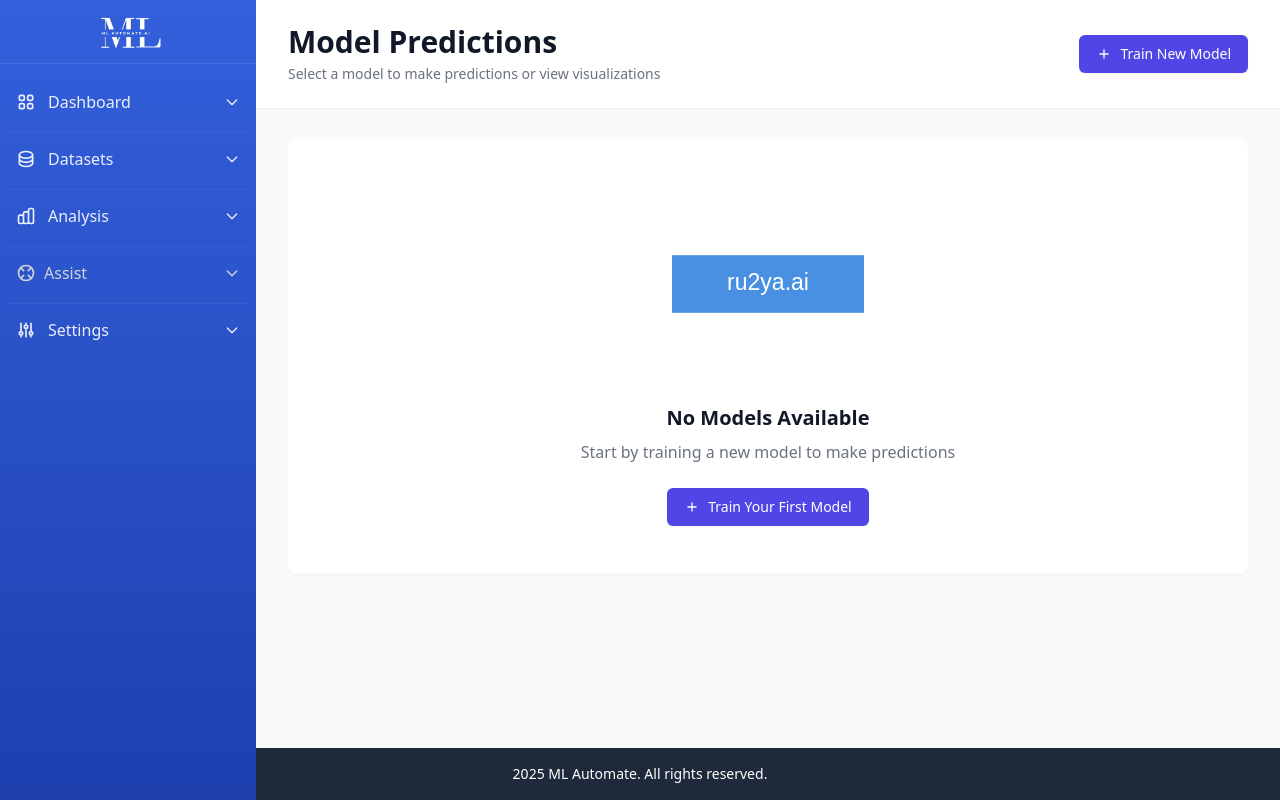
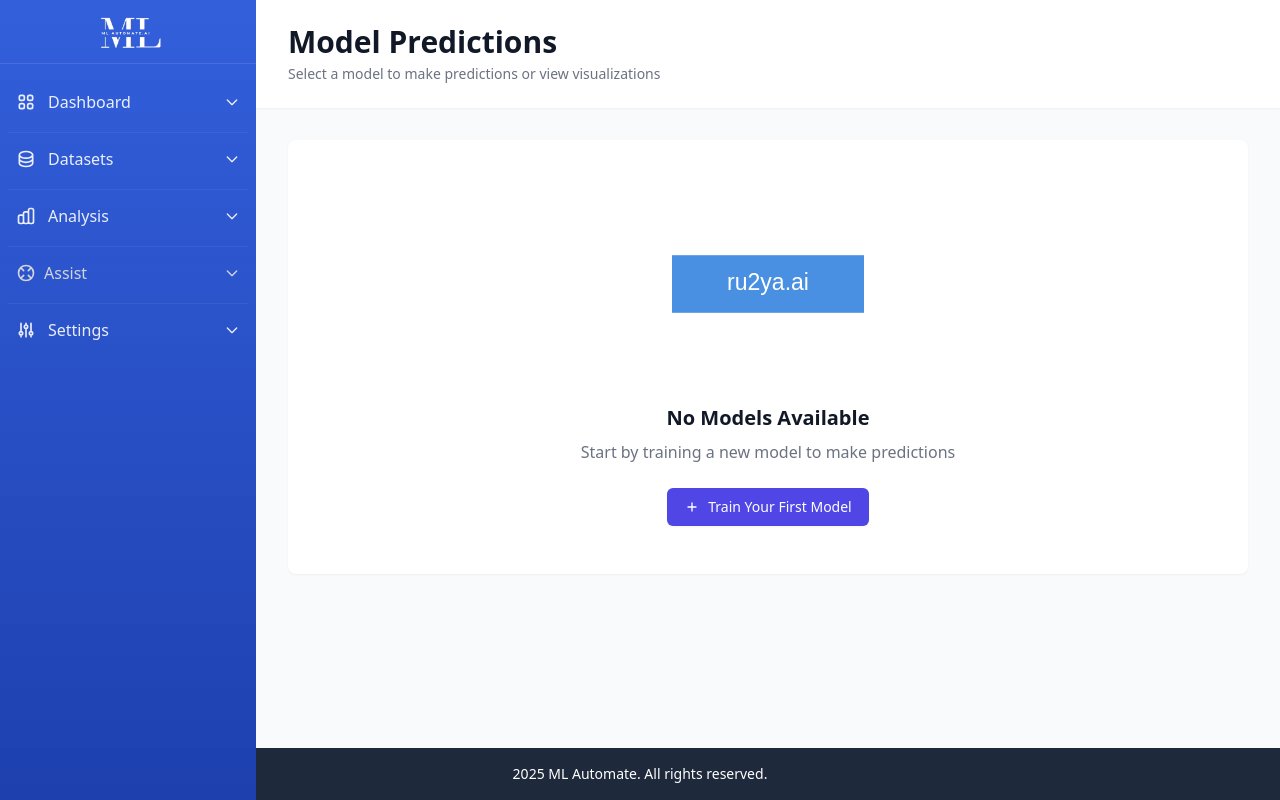
Before and after one commit to Aayush007A/ML_Automate, a Django app: page /predictions/ in a window 1280 px wide. Run offline with Django 5.2, Linux system fonts and the light colour scheme; data that the repository does not hold is empty; some libraries are stand-ins or nearby versions.

Commit message:
More lines of code added

```diff
--- a/DataFlowDesk/templates/home.html
+++ b/DataFlowDesk/templates/home.html
@@ -282,7 +282,7 @@
                         <div class="text-blue-100">Active Users</div>
                     </div>
                     <div class="border border-blue-400/30 rounded-xl p-6 backdrop-blur-sm bg-white/5">
-                        <div class="text-3xl font-bold text-white mb-2">50M+</div>
+                        <div class="text-3xl font-bold text-white mb-2">50K+</div>
                         <div class="text-blue-100">Analyses Run</div>
                     </div>
                 </div>
--- a/DataFlowDesk/templates/includes/sidebar.html
+++ b/DataFlowDesk/templates/includes/sidebar.html
@@ -111,7 +111,7 @@
             </div>
             <!-- Welcome Message -->
             <div>
-                <p class="text-white font-medium text-sm">Welcome back,</p>
+                <p class="text-white font-medium text-sm">Welcome back</p>
                 <p class="text-white/80 text-xs">{{ user.username }}</p>
             </div>
         </div>
--- a/DataFlowDesk/templates/predictions.html
+++ b/DataFlowDesk/templates/predictions.html
@@ -55,21 +55,14 @@
                     <h1 class="text-3xl font-bold text-gray-900">Model Predictions</h1>
                     <p class="mt-1 text-sm text-gray-500">Select a model to make predictions or view visualizations</p>
                 </div>
-                <div class="flex space-x-3">
+                {% comment %} <div class="flex space-x-3">
                     <button onclick="location.href='/models/train'" class="inline-flex items-center px-4 py-2 border border-transparent rounded-md shadow-sm text-sm font-medium text-white bg-indigo-600 hover:bg-indigo-700 focus:outline-none focus:ring-2 focus:ring-offset-2 focus:ring-indigo-500">
                         <svg class="h-4 w-4 mr-2" fill="none" stroke="currentColor" viewBox="0 0 24 24">
                             <path stroke-linecap="round" stroke-linejoin="round" stroke-width="2" d="M12 6v6m0 0v6m0-6h6m-6 0H6"/>
                         </svg>
                         Train New Model
                     </button>
-                    {% comment %} <button onclick="location.href='/train_model/'"
-                        class="inline-flex items-center px-4 py-2 border border-transparent rounded-md shadow-sm text-sm font-medium text-white bg-indigo-600 hover:bg-indigo-700">
-                        <svg class="h-4 w-4 mr-2" fill="none" stroke="currentColor" viewBox="0 0 24 24">
-                            <path stroke-linecap="round" stroke-linejoin="round" stroke-width="2" d="M12 6v6m0 0v6m0-6h6m-6 0H6"/>
-                        </svg>
-                        Train New Model
-                    </button> {% endcomment %}
-                </div>
+                </div> {% endcomment %}
             </div>
         </div>
     </div>
```
Also changed, not shown: README.md.
